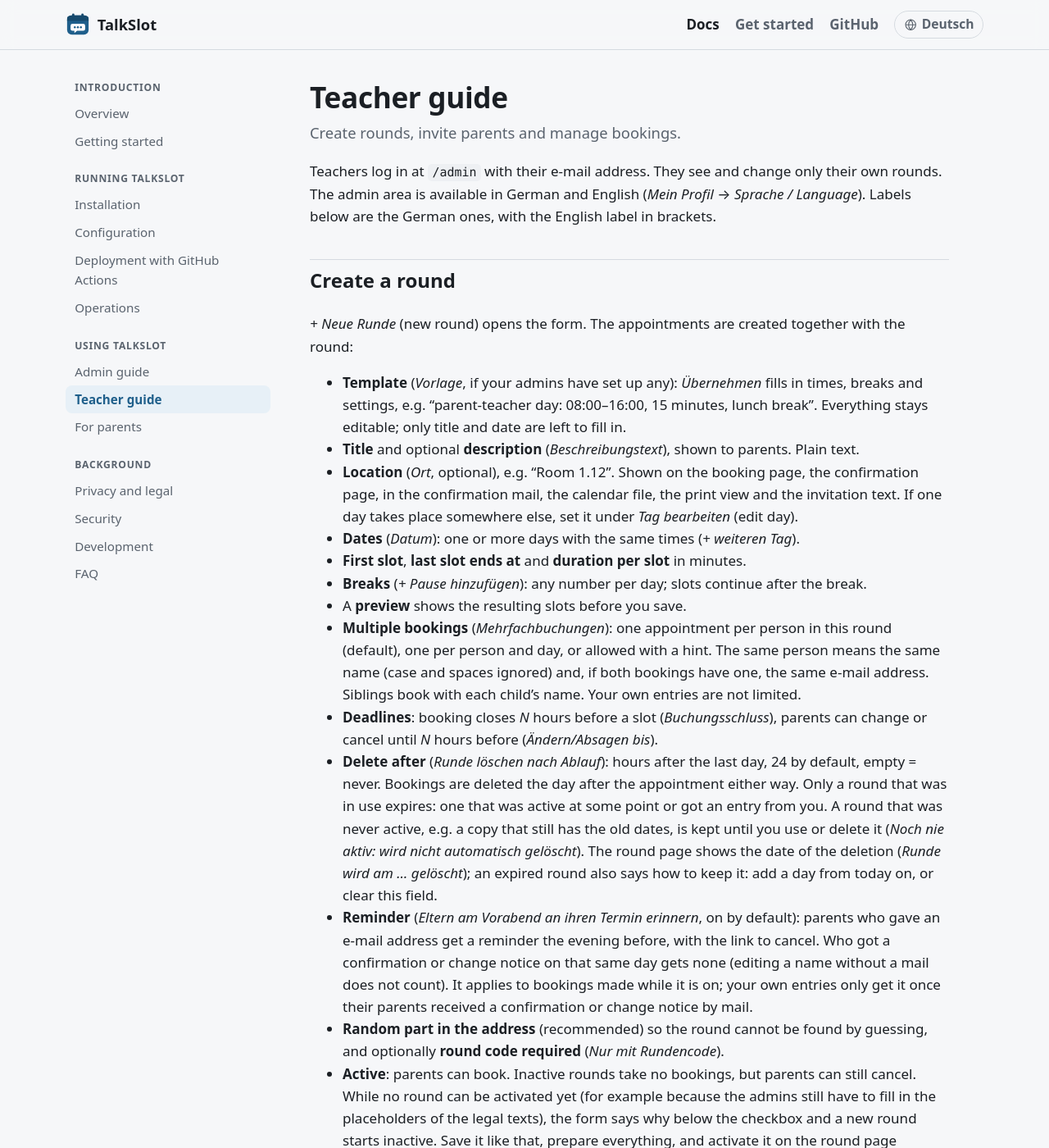
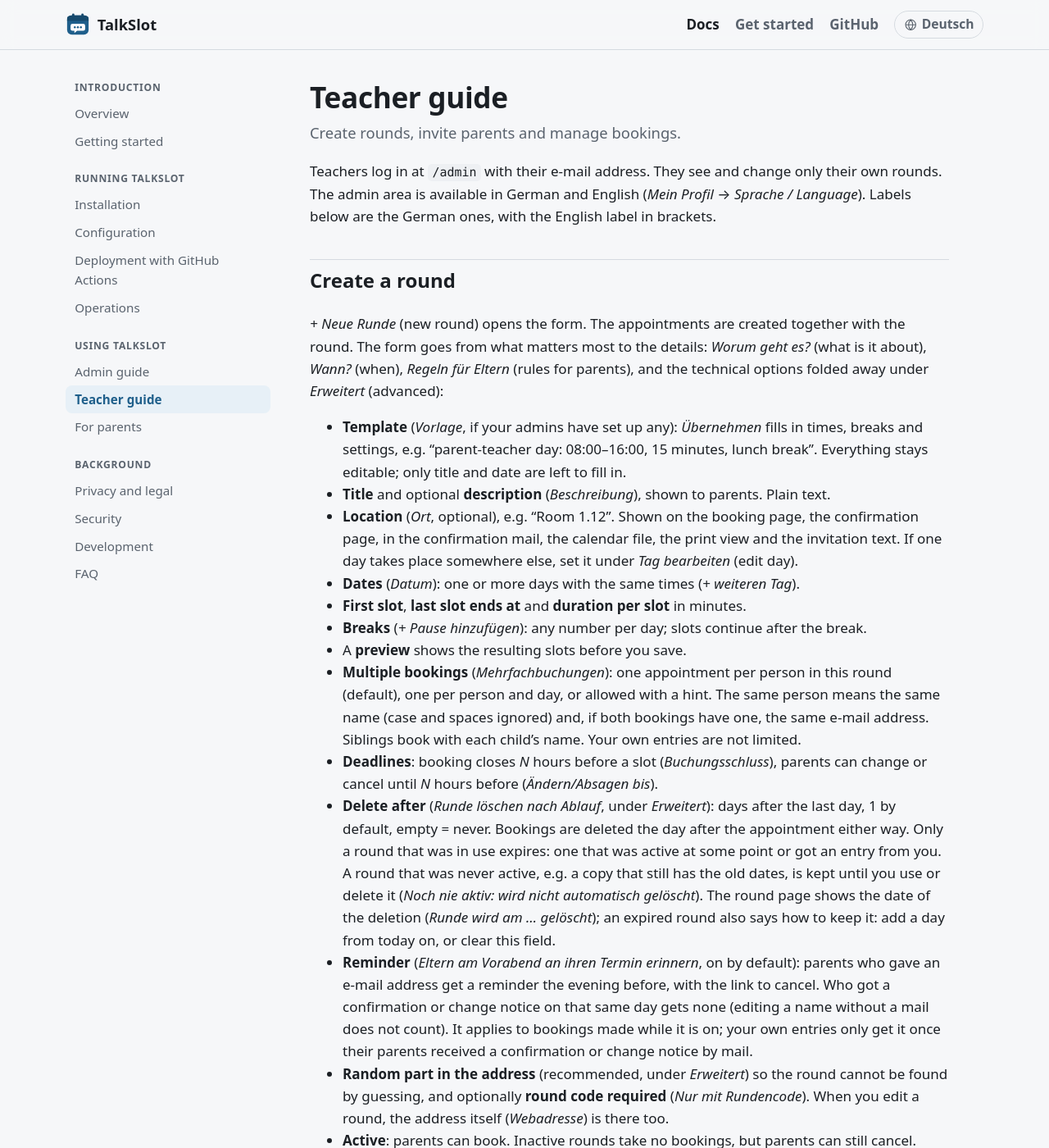
Before and after one commit to skornehl/talkslot, a Jekyll site: the page built from docs/guide/teachers.md, in a window 1280 px wide and 1400 px high. Shown: the whole window at 82% size. Built offline with Jekyll 4.4.1, drawn with Linux system fonts in a browser that asks for light colours; some of the changed text lies outside the part shown.

Commit message:
feat(rounds): round page and forms simpler, smoke tests and docs (P2-3)

```diff
--- a/docs/guide/teachers.md
+++ b/docs/guide/teachers.md
@@ -9,12 +9,14 @@ the German ones, with the English label in brackets.
 
 ## Create a round
 
-*+ Neue Runde* (new round) opens the form. The appointments are created together with the round:
+*+ Neue Runde* (new round) opens the form. The appointments are created together with the round. The form
+goes from what matters most to the details: *Worum geht es?* (what is it about), *Wann?* (when), *Regeln für
+Eltern* (rules for parents), and the technical options folded away under *Erweitert* (advanced):
 
 - **Template** (*Vorlage*, if your admins have set up any): *Übernehmen* fills in times, breaks and
   settings, e.g. "parent-teacher day: 08:00–16:00, 15 minutes, lunch break". Everything stays editable;
   only title and date are left to fill in.
-- **Title** and optional **description** (*Beschreibungstext*), shown to parents. Plain text.
+- **Title** and optional **description** (*Beschreibung*), shown to parents. Plain text.
 - **Location** (*Ort*, optional), e.g. "Room 1.12". Shown on the booking page, the confirmation page, in
   the confirmation mail, the calendar file, the print view and the invitation text. If one day takes place
   somewhere else, set it under *Tag bearbeiten* (edit day).
@@ -28,7 +30,8 @@ the German ones, with the English label in brackets.
   Your own entries are not limited.
 - **Deadlines**: booking closes *N* hours before a slot (*Buchungsschluss*), parents can change or cancel
   until *N* hours before (*Ändern/Absagen bis*).
-- **Delete after** (*Runde löschen nach Ablauf*): hours after the last day, 24 by default, empty = never.
+- **Delete after** (*Runde löschen nach Ablauf*, under *Erweitert*): days after the last day, 1 by default,
+  empty = never.
   Bookings are deleted the day after the appointment either way. Only a round that was in use expires:
   one that was active at some point or got an entry from you. A round that was never active, e.g. a copy
   that still has the old dates, is kept until you use or delete it (*Noch nie aktiv: wird nicht
@@ -39,8 +42,9 @@ the German ones, with the English label in brackets.
   notice on that same day gets none (editing a name without a mail does not count). It applies to bookings
   made while it is on; your own entries only get it once their parents received a confirmation or change
   notice by mail.
-- **Random part in the address** (recommended) so the round cannot be found by guessing, and optionally
-  **round code required** (*Nur mit Rundencode*).
+- **Random part in the address** (recommended, under *Erweitert*) so the round cannot be found by guessing,
+  and optionally **round code required** (*Nur mit Rundencode*). When you edit a round, the address itself
+  (*Webadresse*) is there too.
 - **Active**: parents can book. Inactive rounds take no bookings, but parents can still cancel. While no
   round can be activated yet (for example because the admins still have to fill in the placeholders of the
   legal texts), the form says why below the checkbox and a new round starts inactive. Save it like that,
@@ -88,8 +92,10 @@ Per day you see all slots with the bookings:
   change link; if the confirmation of an entry you added yourself never arrived, delete the entry and add
   it again with the right address instead, so that the parents get the link.
 - **Block** (*Sperren*) a slot so nobody can book it, and release it again.
-- **Days**: edit times and the location of a single day (*Tag bearbeiten*), add breaks, print a day (*Tag drucken*), add more days
-  (*+ Tag hinzufügen*) or delete a day.
+- **Days**: edit times, breaks and the location of a single day (*Tag bearbeiten*; as for a new day the
+  preview shows the resulting slots, and also how many bookings would no longer fit), add a break right on
+  the page (*+ Pause hinzufügen*), print a day (*Tag drucken*), add more days (*+ Tag hinzufügen*) or delete
+  a day. With several days, the links at the top jump to each of them.
 
 If you change times or breaks, **booked appointments are never deleted**; slots that no longer fit are
 marked with ⚠ so you can move them.
@@ -147,7 +153,8 @@ and parents can still cancel.
 ## Translations
 
 Parents see the title and description in their language when a translation exists. Under *Übersetzungen
-von Titel und Beschreibung* you can:
+von Titel und Beschreibung*, folded away below the days (it names the languages that are missing or out of
+date), you can:
 
 - **translate in the browser** (*Im Browser übersetzen*): Chrome 138+ or Edge 148+ on a computer translate
   with a local model on your device. The text is not sent to any service; only the language model is
```
Also changed, not shown: docs/de/guide/development.md (+4 -0 lines), docs/de/guide/teachers.md (+14 -8 lines), docs/guide/development.md (+3 -0 lines), 1 other file.
